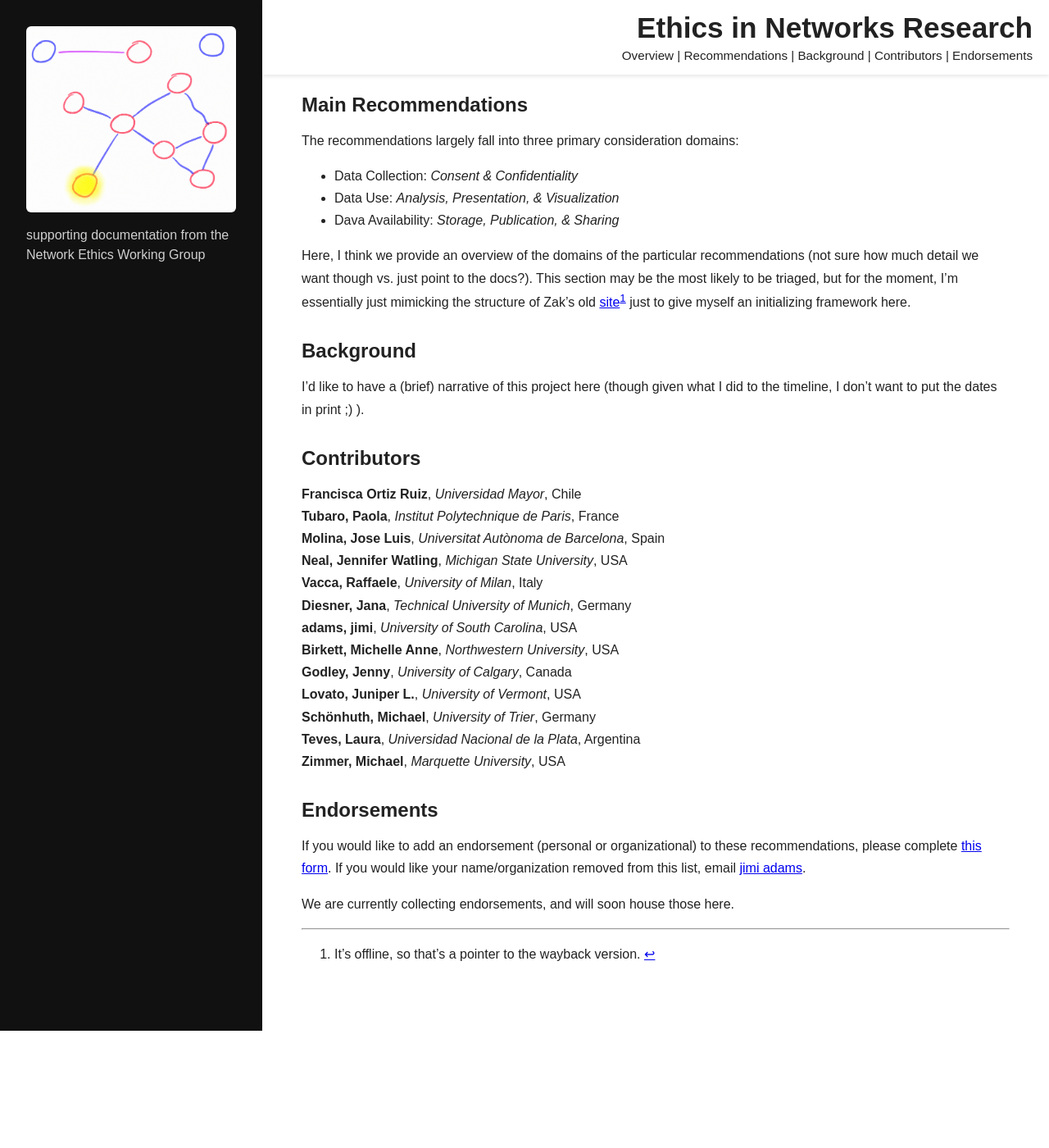
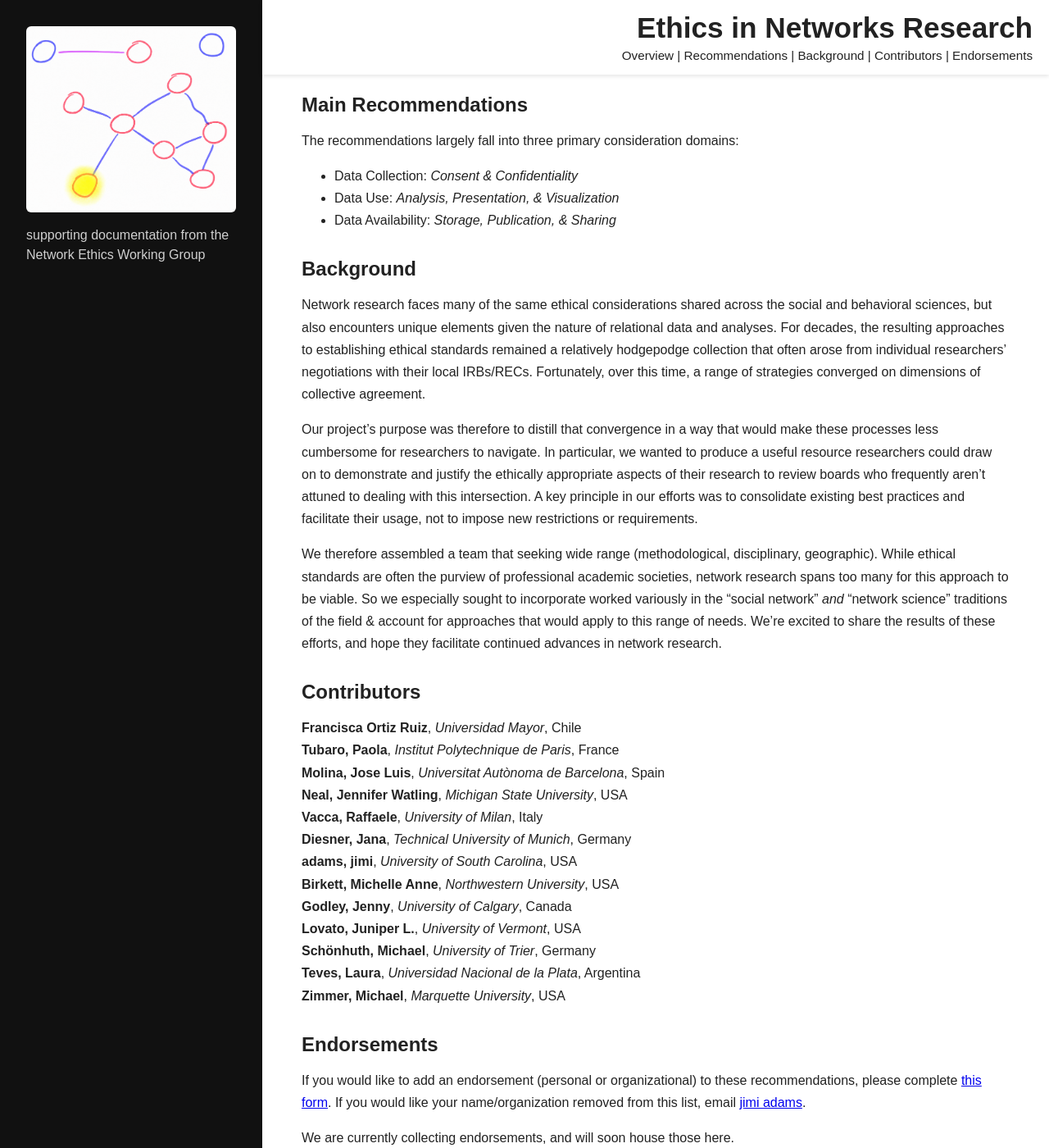
Before and after one commit to Network-Ethics/network-ethics.github.io, a Jekyll site: the page built from index.md, in a window 1280 px wide and 1400 px high, scrolled down 411 px. Shown: the whole window at 82% size. Built offline with Jekyll 4.4.1, drawn with Linux system fonts in a browser that asks for light colours; before the commit the page ends 1668 px from its top, so only the background shows below that.

Commit message:
draft narrative

```diff
--- a/index.md
+++ b/index.md
@@ -42,13 +42,15 @@ The recommendations largely fall into three primary consideration domains:
 
 - Data Collection: *Consent & Confidentiality*
 - Data Use: *Analysis, Presentation, & Visualization*
-- Dava Availability: *Storage, Publication, & Sharing*
-
-Here, I think we provide an overview of the domains of the particular recommendations (not sure how much detail we want though vs. just point to the docs?). This section may be the most likely to be triaged, but for the moment, I'm essentially just mimicking the structure of Zak's old [site](https://web.archive.org/web/20251211131845/https://www.zacharyneal.com/datasharing)[^1] just to give myself an initializing framework here.
+- Data Availability: *Storage, Publication, & Sharing*
 
 ## Background
 
-I'd like to have a (brief) narrative of this project here (though given what I did to the timeline, I don't want to put the dates in print ;) ).
+Network research faces many of the same ethical considerations shared across the social and behavioral sciences, but also encounters unique elements given the nature of relational data and analyses. For decades, the resulting approaches to establishing ethical standards remained a relatively hodgepodge collection that often arose from individual researchers’ negotiations with their local IRBs/RECs. Fortunately, over this time, a range of strategies converged on dimensions of collective agreement.
+
+Our project's purpose was therefore to distill that convergence in a way that would make these processes less cumbersome for researchers to navigate. In particular, we wanted to produce a useful resource researchers could draw on to demonstrate and justify the ethically appropriate aspects of their research to review boards who frequently aren't attuned to dealing with this intersection. A key principle in our efforts was to consolidate existing best practices and facilitate their usage, not to impose new restrictions or requirements.
+
+We therefore assembled a team that seeking wide range (methodological, disciplinary, geographic). While ethical standards are often the purview of professional academic societies, network research spans too many for this approach to be viable. So we especially sought to incorporate worked variously in the "social network" *and* "network science" traditions of the field & account for approaches that would apply to this range of needs. We're excited to share the results of these efforts, and hope they facilitate continued advances in network research.
 
 ## Contributors
 
@@ -72,6 +74,3 @@ I'd like to have a (brief) narrative of this project here (though given what I d
 If you would like to add an endorsement (personal or organizational) to these recommendations, please complete [this form](https://forms.gle/f8mExDiTuVgRhpkf6). If you would like your name/organization removed from this list, email [jimi adams](mailto:jimi.adams@sc.edu).
 
 We are currently collecting endorsements, and will soon house those here.
-
-_____
-[^1]: It's offline, so that's a pointer to the wayback version.
```
